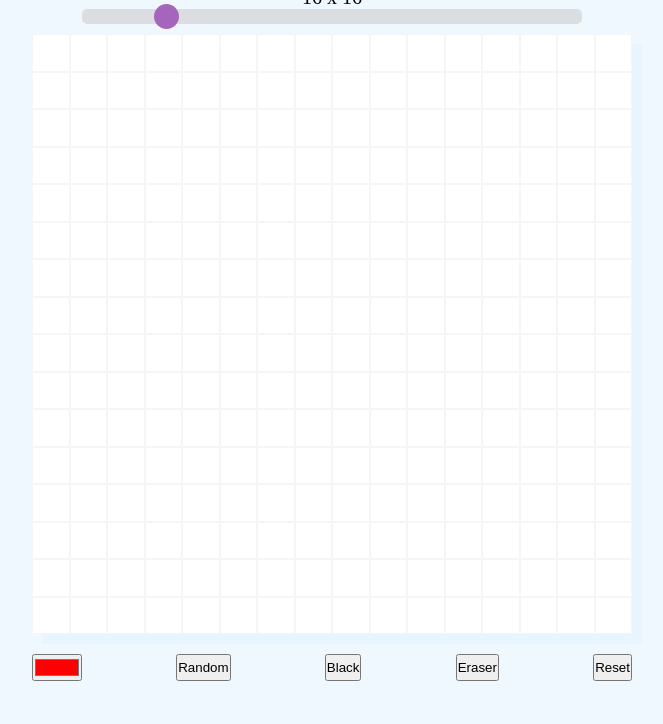
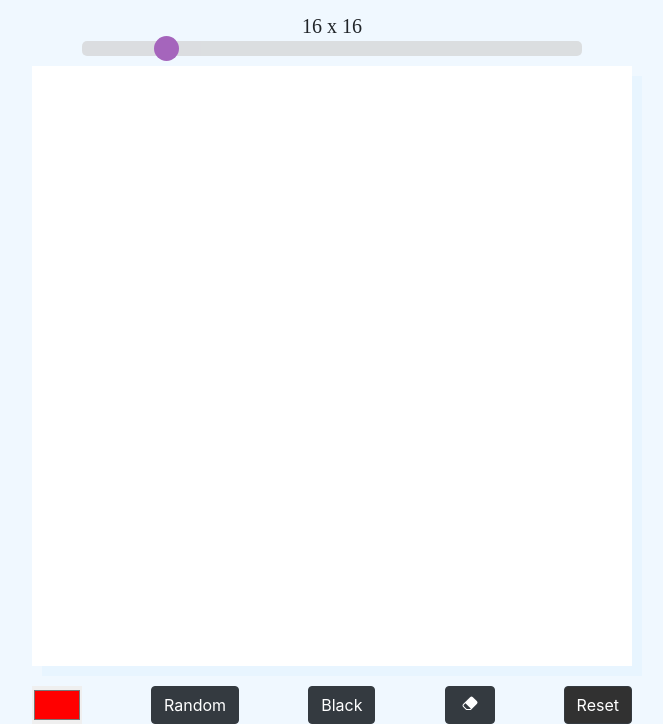
Before and after one commit to sshrxt/Etch-a-Sketch, a plain HTML site: page index.html in a window 1280 px wide. Shown: the part 102-826 px from the top of the page, without its empty margins (308-971 px from the left). Before the commit the page ends 800 px from the top, so only its background shows below. Drawn offline with nearby package versions, Linux system fonts and the light colour scheme; a web font is replaced by a local one.

Commit message:
fixed grid issues and implemented button designs

```diff
--- a/index.html
+++ b/index.html
@@ -4,18 +4,18 @@
     <meta charset="UTF-8" />
     <meta name="viewport" content="width=device-width, initial-scale=1" />
     <meta http-equiv="X-UA-Compatible" content="ie=edge" />
+    <title>Etch-a-Sketch</title>
+    <link
+      rel="stylesheet"
+      href="https://cdn.jsdelivr.net/npm/bootstrap@4.0.0/dist/css/bootstrap.min.css"
+      integrity="sha384-Gn5384xqQ1aoWXA+058RXPxPg6fy4IWvTNh0E263XmFcJlSAwiGgFAW/dAiS6JXm"
+      crossorigin="anonymous"
+    />
     <link rel="stylesheet" href="style.css" />
-    <title>Etch-a-Sketch</title>
     <link rel="preconnect" href="https://fonts.googleapis.com" />
     <link rel="preconnect" href="https://fonts.gstatic.com" crossorigin />
     <link
-      href="https://fonts.googleapis.com/css2?family=Caveat:wght@400..700&family=Recursive:wght@300..1000&display=swap"
-      rel="stylesheet"
-    />
-    <link rel="preconnect" href="https://fonts.googleapis.com" />
-    <link rel="preconnect" href="https://fonts.gstatic.com" crossorigin />
-    <link
-      href="https://fonts.googleapis.com/css2?family=Sedgwick+Ave+Display&display=swap"
+      href="https://fonts.googleapis.com/css2?family=Caveat+Brush&family=Sedgwick+Ave+Display&display=swap"
       rel="stylesheet"
     />
   </head>
@@ -38,10 +38,23 @@
 
     <div class="footer">
       <input type="color" id="favcolor" value="#ff0000" />
-      <button id="random">Random</button>
-      <button id="black">Black</button>
-      <button id="eraser">Eraser</button>
-      <button id="reset">Reset</button>
+      <button type="button" id="random" class="btn btn-dark">Random</button>
+      <button type="button" id="black" class="btn btn-dark">Black</button>
+      <button type="button" id="eraser" class="btn btn-dark">
+        <svg
+          xmlns="http://www.w3.org/2000/svg"
+          width="16"
+          height="16"
+          fill="currentColor"
+          class="bi bi-eraser-fill"
+          viewBox="0 0 16 16"
+        >
+          <path
+            d="M8.086 2.207a2 2 0 0 1 2.828 0l3.879 3.879a2 2 0 0 1 0 2.828l-5.5 5.5A2 2 0 0 1 7.879 15H5.12a2 2 0 0 1-1.414-.586l-2.5-2.5a2 2 0 0 1 0-2.828zm.66 11.34L3.453 8.254 1.914 9.793a1 1 0 0 0 0 1.414l2.5 2.5a1 1 0 0 0 .707.293H7.88a1 1 0 0 0 .707-.293z"
+          />
+        </svg>
+      </button>
+      <button type="button" id="reset" class="btn btn-dark">Reset</button>
     </div>
 
     <script src="script.js" defer></script>
--- a/script.js
+++ b/script.js
@@ -8,17 +8,17 @@ grid.style.height = `${gridSize}px`;
 
 var slider = document.getElementById("myRange");
 var output = document.getElementById("slider-info");
-output.innerHTML = slider.value + ' x ' + slider.value;
+output.innerHTML = slider.value + " x " + slider.value;
 
 // Update the current slider value (each time you drag the slider handle)
-slider.oninput = function() {
-  output.innerHTML = this.value + ' x ' + this.value;
+slider.oninput = function () {
+  output.innerHTML = this.value + " x " + this.value;
   removeCurrGrid();
   createGrid(this.value);
-}
+};
 
 function removeCurrGrid() {
-    while(grid.firstChild) {
+  while (grid.firstChild) {
     grid.removeChild(grid.firstChild);
   }
 }
@@ -30,11 +30,11 @@ function changeCellColor() {
 function getCellColor() {
   if (color === "black") {
     return "black";
-  }
-  else if(color === "custom"){
+  } else if (color === "white") {
+    return "white";
+  } else if (color === "custom") {
     return `${colorInput.value}`;
-  }
-  else {
+  } else {
     return getRandomColor();
   }
 }
@@ -51,15 +51,18 @@ function getRandomColor() {
 }
 
 function createGrid(value) {
+    console.log(value);
+    const cellSize = gridSize / value;
     for (let i = 0; i < value * value; i++) {
         const gridCell = document.createElement("div");
-    gridCell.style.width = `${gridSize / value - 2}px`;
-    gridCell.style.height = `${gridSize / value - 2}px`;
+        gridCell.style.width = `${cellSize}px`;
+        gridCell.style.height = `${cellSize}px`;
         gridCell.classList.add("cell");
 
         grid.appendChild(gridCell);
 
         gridCell.addEventListener("mouseover", changeCellColor);
+
     }
     addEventListener();
   }
@@ -68,6 +71,7 @@ function addEventListener() {
   const colorInput = document.getElementById("favcolor");
   const random = document.querySelector("#random");
   const black = document.querySelector("#black");
+  const eraser = document.querySelector("#eraser");
   const reset = document.querySelector("#reset");
 
   random.addEventListener("click", () => {
@@ -76,9 +80,12 @@ function addEventListener() {
   black.addEventListener("click", () => {
     color = "black";
   });
-  colorInput.addEventListener("input", ()=> {
+  colorInput.addEventListener("input", () => {
     color = "custom";
-  })
+  });
+  eraser.addEventListener("click", () => {
+    color = "white";
+  });
   reset.addEventListener("click", () => {
     const grid = document.querySelectorAll(".sketch-container div");
     for (let i = 0; i < grid.length; i++) {
--- a/style.css
+++ b/style.css
@@ -12,13 +12,14 @@ body {
 
 .sketch-container {
   display: flex;
+  flex-direction: column;
   flex-wrap: wrap;
   background-color: white;
   box-shadow: 10px 10px rgba(0, 170, 255, 0.034);
 }
 
 .cell {
-  border: 1px solid whitesmoke;
+
 }
 
 .footer {
@@ -29,9 +30,9 @@ body {
 }
 
 h1 {
-  margin-top: 10px;
+  margin-top: 30px;
   font-size: 46px;
-  font-family: "Caveat";
+  font-family: "Caveat Brush";
 }
 
 .slidecontainer {
@@ -46,7 +47,7 @@ h1 {
 }
 
 .slidecontainer .slider-info {
-    border: 1px solid red;
+  border: 1px solid red;
 }
 
 /* The slider itself */
@@ -84,7 +85,7 @@ h1 {
   cursor: pointer; /* Cursor on hover */
 }
 .slider {
-  -webkit-appearance: none;
+
   width: 100%;
   height: 15px;
   border-radius: 5px;
@@ -112,3 +113,17 @@ h1 {
   background: #04aa6d;
   cursor: pointer;
 }
+
+#reset {
+  background-color: rgb(49, 49, 49);
+}
+
+#eraser {
+  width: 50px;
+}
+
+#favcolor {
+  height: auto;
+  border: none;
+  outline: black;
+}
```
Lines whose indentation alone changed are shown as unchanged.
